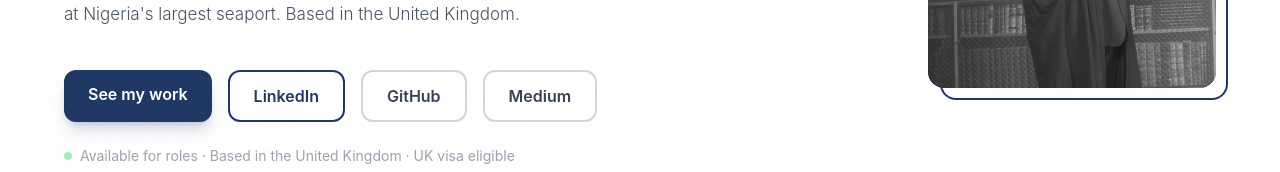
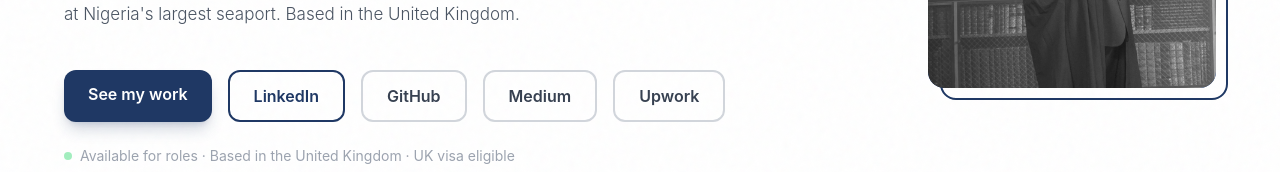
Before and after one commit to Jendoooo/portfolio_website, a Next.js app: page / in a window 1280 px wide. Shown: the part 469-641 px from the top of the page. Built offline with nearby package versions, Linux system fonts and the light colour scheme.

Commit message:
feat: Add Upwork links and rename local CV download file

```diff
--- a/src/components/Contact.tsx
+++ b/src/components/Contact.tsx
@@ -46,6 +46,16 @@ const links = [
     icon: (
       <svg className="w-5 h-5" fill="currentColor" viewBox="0 0 24 24">
         <path d="M2.846 6.887c.03-.295-.083-.586-.303-.784l-2.24-2.7v-.403h7.358l5.378 11.798 4.726-11.798h7.22v.403l-2.25 2.247c-.201.196-.301.488-.266.784v10.957c-.035.295.065.586.266.784l2.25 2.246v.403H16.03v-.403l2.25-2.246c.2-.196.3-.488.266-.784V9.663l-4.524 11.89h-.615l-6.023-11.89v8.42c-.027.359.083.714.316.992l2.678 3.243v.402H2.384v-.402l2.68-3.243c.23-.278.34-.633.313-.992V6.887z" />
+      </svg>
+    ),
+  },
+  {
+    label: "Upwork",
+    value: "Top Rated Freelancer",
+    href: "https://www.upwork.com/freelancers/~01abbc32156f39b6b0",
+    icon: (
+      <svg className="w-5 h-5" fill="currentColor" viewBox="0 0 24 24">
+        <path d="M17.818 0c-2.396 0-4.329 1.488-5.32 3.692-2.348-2.618-3.953-5.698-4.708-8.868L6.463 0 2.251.018v16.32H6.48V4.868c1.36 2.385 2.858 4.76 4.606 6.942.316 4.965-3.666 9.074-8.627 8.95-4.53-.11-8.22-3.818-8.324-8.35v-10.4L2.25 0h8.487v10.3l.08.028c1.69 1.155 3.738 2.01 5.952 2.378 1.408 5.76 6.307 9.873 12.33 9.775 6.947-.116 12.593-5.807 12.593-12.756 0-6.953-5.556-12.603-12.483-12.603zm-.045 18.237c-3.13 0-5.688-2.55-5.688-5.674 0-3.125 2.558-5.675 5.688-5.675s5.687 2.55 5.687 5.675c0 3.124-2.557 5.674-5.687 5.674z" />
       </svg>
     ),
   },
--- a/src/components/FloatingCV.tsx
+++ b/src/components/FloatingCV.tsx
@@ -6,7 +6,7 @@ export default function FloatingCV() {
   return (
     <motion.a
       href="/cv-data-engineering.pdf"
-      download
+      download="Olajide_Ayeola_CV.pdf"
       target="_blank"
       rel="noopener noreferrer"
       initial={{ opacity: 0, y: 16 }}
--- a/src/components/Hero.tsx
+++ b/src/components/Hero.tsx
@@ -127,6 +127,14 @@ export default function Hero() {
                 >
                   Medium
                 </a>
+                <a
+                  href="https://www.upwork.com/freelancers/~01abbc32156f39b6b0"
+                  target="_blank"
+                  rel="noopener noreferrer"
+                  className="px-6 py-3 border-2 border-gray-300 text-gray-700 font-semibold rounded-xl hover:border-[#14A800] hover:text-[#14A800] transition-colors"
+                >
+                  Upwork
+                </a>
               </div>
 
               <div className="flex items-center gap-2 mt-6 text-sm text-gray-400">
```
